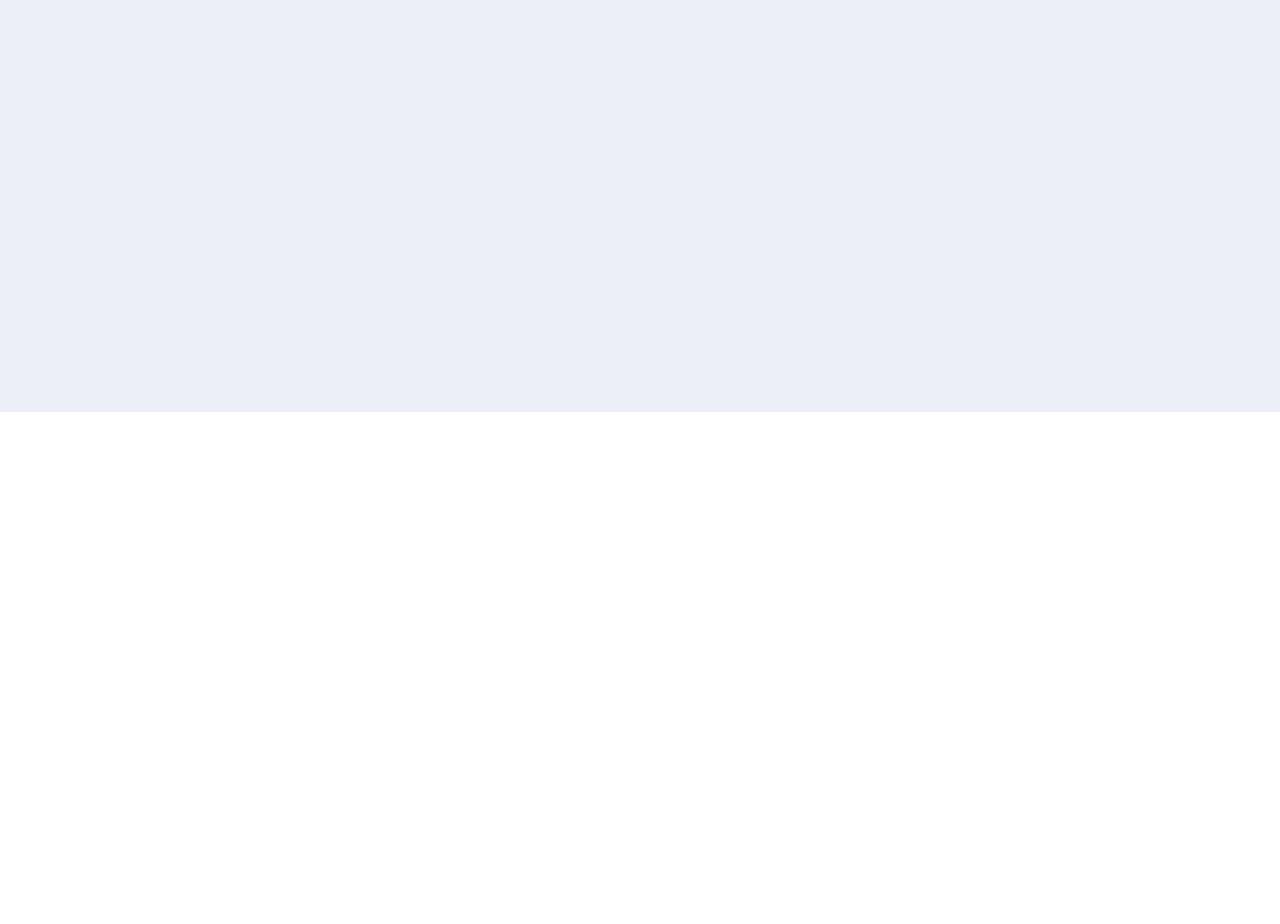
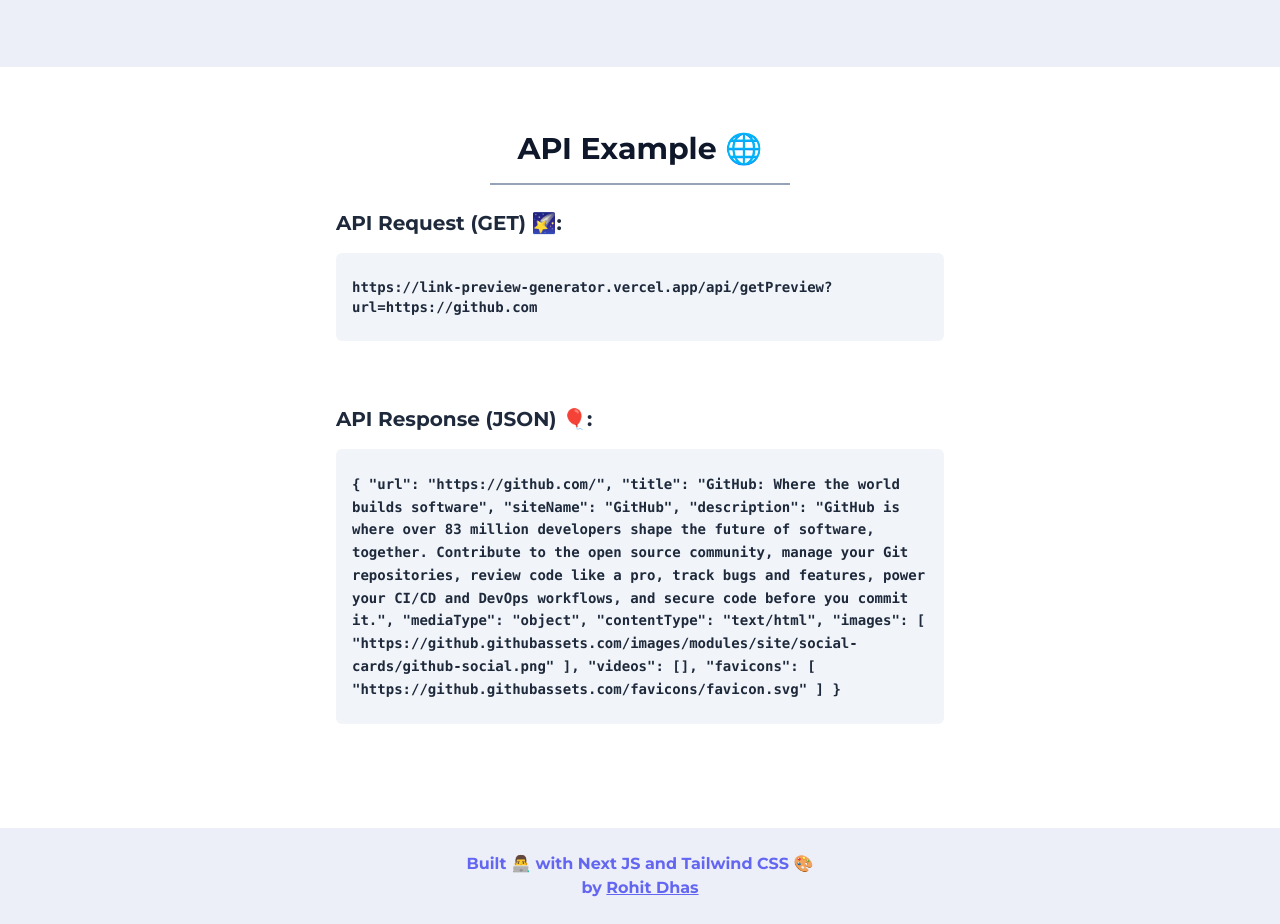
Before and after one commit to rohitdhas/link-preview-generator, a Next.js app: page / in a window 1280 px wide. Shown: the part 500-1424 px from the top of the page. Before the commit the page ends 912 px from the top, so only its background shows below. Built offline with nearby package versions, Linux system fonts and the light colour scheme.

Commit message:
added api section

```diff
--- a/pages/index.js
+++ b/pages/index.js
@@ -9,6 +9,21 @@
 import "primereact/resources/themes/lara-light-indigo/theme.css";
 import "primereact/resources/primereact.min.css";
 import "primeicons/primeicons.css";
+
+const exampleRes = {
+  url: "https://github.com/",
+  title: "GitHub: Where the world builds software",
+  siteName: "GitHub",
+  description:
+    "GitHub is where over 83 million developers shape the future of software, together. Contribute to the open source community, manage your Git repositories, review code like a pro, track bugs and features, power your CI/CD and DevOps workflows, and secure code before you commit it.",
+  mediaType: "object",
+  contentType: "text/html",
+  images: [
+    "https://github.githubassets.com/images/modules/site/social-cards/github-social.png",
+  ],
+  videos: [],
+  favicons: ["https://github.githubassets.com/favicons/favicon.svg"],
+};
 
 export default function Home() {
   const [url, setURL] = useState("");
@@ -57,10 +72,13 @@
         <meta name="description" content="Generated by create next app" />
         <link rel="icon" href="/favicon.ico" />
       </Head>
-      <body className="bg-[rgb(236,238,248)] h-screen">
+      <body>
         <Navbar />
         <Toast ref={toastRef} />
-        <div className="mt-[7rem]">
+        <div
+          id="top"
+          className="mt-[5rem] h-auto py-[5rem] bg-[rgb(236,238,248)]"
+        >
           <h1 className="text-3xl lg:text-5xl text-slate-800 font-bold text-center !leading-[1.3]">
             Link 🔗 Preview <br /> Generator ⚡
           </h1>
@@ -84,7 +102,44 @@
           </p>
           {data ? <Tabs data={data} /> : <></>}
         </div>
+        <div className="my-8 p-8 bg-white flex flex-col align items-center">
+          <h3
+            id="api"
+            className="text-3xl font-bold text-slate-900 text-center border-b-2 border-slate-400 w-[300px] mx-auto pb-4"
+          >
+            API Example 🌐
+          </h3>
+          <div className="my-6 w-[90%] md:w-[50%] overflow-hidden">
+            <h5 className="text-xl font-bold text-slate-800">
+              API Request (GET) 🌠:
+            </h5>
+            <code className="bg-slate-100 py-6 px-4 rounded-md block my-4 text-sm font-bold text-slate-800">
+              https://link-preview-generator.vercel.app/api/getPreview?url=https://github.com
+            </code>
+          </div>
+          <div className="my-6 w-[90%] md:w-[50%] overflow-hidden">
+            <h5 className="text-xl font-bold text-slate-800">
+              API Response (JSON) 🎈:
+            </h5>
+            <code className="bg-slate-100 leading-relaxed py-6 px-4 rounded-md block my-4 text-sm font-bold text-slate-800">
+              {JSON.stringify(exampleRes, null, 4)}
+            </code>
+          </div>
+        </div>
       </body>
+      <footer className="bg-[rgb(236,238,248)] w-full text-center p-6 font-bold text-[#6366F1]">
+        <p>
+          Built 👨‍💻 with Next JS and Tailwind CSS 🎨 <br /> by{" "}
+          <a
+            href="https://www.linkedin.com/in/rohit-dhas-26b68215a/"
+            target="_blank"
+            rel="noreferrer"
+            className="underline hover:text-[#4749dd] hover:no-underline"
+          >
+            Rohit Dhas
+          </a>
+        </p>
+      </footer>
     </div>
   );
 }
```
